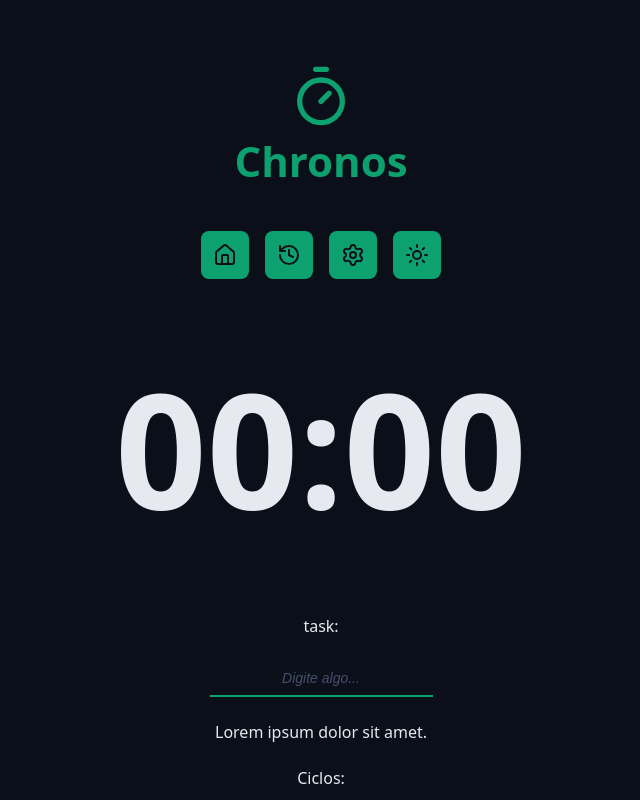
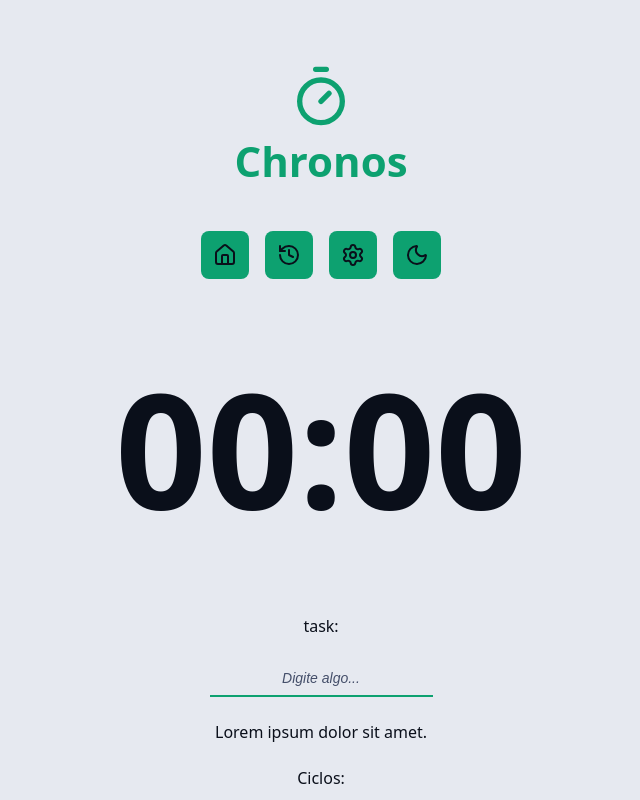
Before and after one commit to PedroVilelaPera/chronos-pomodoro, a React (Vite) app: page / in a window 1280 px wide. Both pictures are taken after a click on the link 736 px from the left and 255 px from the top of the page. Shown: the top 800 px of the page, without its empty margins (319-959 px from the left). Built offline with nearby package versions, Linux system fonts and the light colour scheme.

Commit message:
feat: implementa troca de tema

```diff
--- a/index.html
+++ b/index.html
@@ -1,5 +1,5 @@
 <!doctype html>
-<html lang="pt-BR">
+<html lang="pt-BR" data-theme="dark">
   <head>
     <meta charset="UTF-8" />
     <link rel="icon" type="image/svg+xml" href="/favicon.svg" />
--- a/src/components/Menu/index.tsx
+++ b/src/components/Menu/index.tsx
@@ -1,20 +1,77 @@
-import { HouseIcon, HistoryIcon, SettingsIcon, SunIcon } from 'lucide-react';
+import {
+  HouseIcon,
+  HistoryIcon,
+  SettingsIcon,
+  SunIcon,
+  MoonIcon,
+} from 'lucide-react';
+import { useState, useEffect } from 'react';
 import styles from './styles.module.css';
 
+type AvailableThemes = 'dark' | 'light';
+
 export function Menu() {
+  const [theme, setTheme] = useState<AvailableThemes>(() => {
+    const storageTheme =
+      (localStorage.getItem('theme') as AvailableThemes) || 'dark';
+    return storageTheme;
+  });
+
+  function handleThemeChange(
+    event: React.MouseEvent<HTMLAnchorElement, MouseEvent>,
+  ) {
+    event.preventDefault();
+
+    setTheme(prevTheme => {
+      const nextTheme = prevTheme === 'dark' ? 'light' : 'dark';
+      return nextTheme;
+    });
+  }
+
+  useEffect(() => {
+    document.documentElement.setAttribute('data-theme', theme);
+    localStorage.setItem('theme', theme);
+  }, [theme]);
+
+  const nextThemeIcon = {
+    dark: <SunIcon />,
+    light: <MoonIcon />,
+  };
+
   return (
     <nav className={styles.menu}>
-      <a className={styles.menuButton} href='#'>
+      <a
+        className={styles.menuButton}
+        href='#'
+        aria-label='Ir para a Home'
+        title='Ir para a Home'
+      >
         <HouseIcon />
       </a>
-      <a className={styles.menuButton} href='#'>
+      <a
+        className={styles.menuButton}
+        href='#'
+        aria-label='Ver Histórico'
+        title='Ver Histórico'
+      >
         <HistoryIcon />
       </a>
-      <a className={styles.menuButton} href='#'>
+      <a
+        className={styles.menuButton}
+        href='#'
+        aria-label='Alterar Configurações'
+        title='Alterar Configurações'
+      >
         <SettingsIcon />
       </a>
-      <a className={styles.menuButton} href='#'>
-        <SunIcon />
+      <a
+        className={styles.menuButton}
+        href='#'
+        aria-label='Mudar Tema'
+        title='Mudar Tema'
+        onClick={handleThemeChange}
+      >
+        {nextThemeIcon[theme]}
       </a>
     </nav>
   );
```
